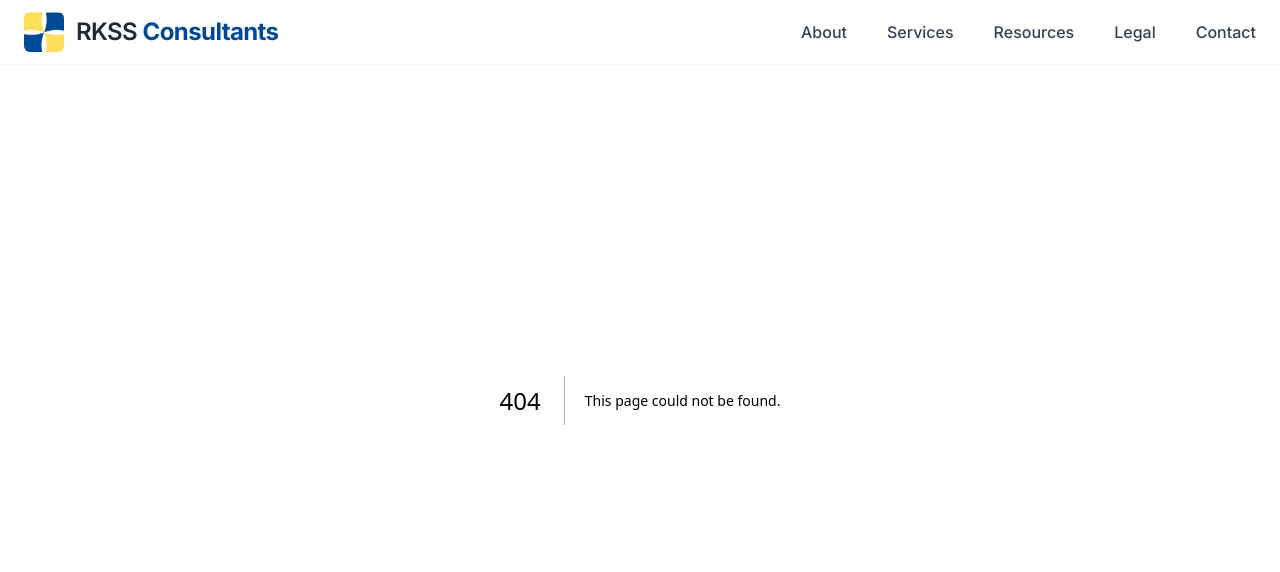
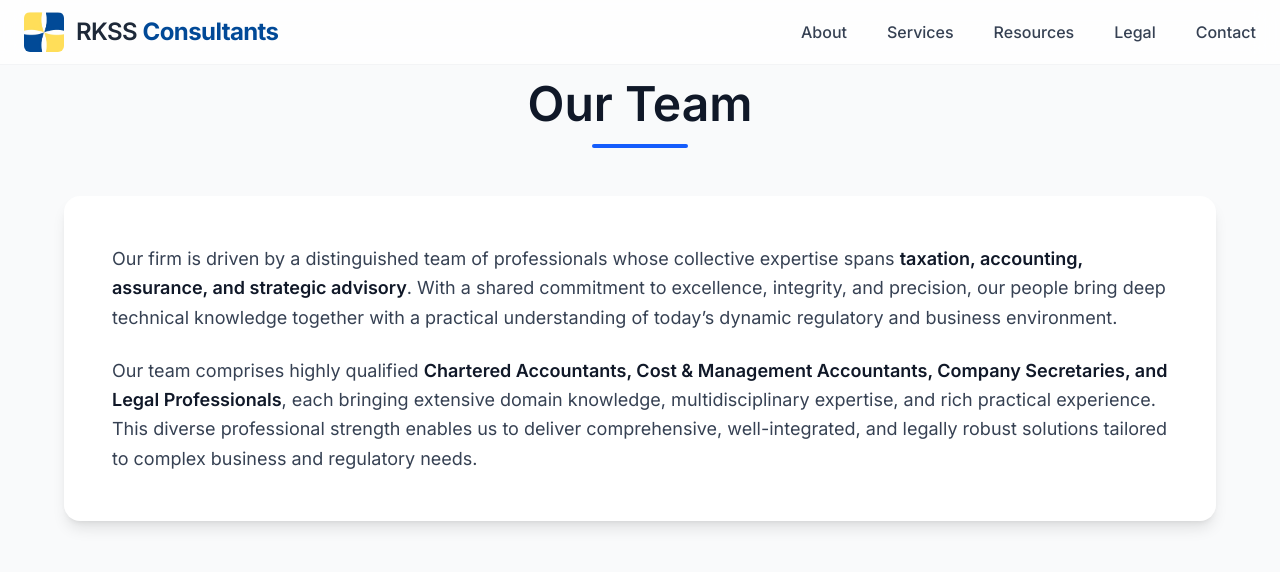
Before and after one commit to rohankumar390/rkss-portfolio, a Next.js app: page /about/our-team in a window 1280 px wide. Before the commit this address had no page. Shown: the top 572 px of the page. Built offline with nearby package versions, Linux system fonts and the light colour scheme.

Commit message:
Added sitemap and robots

```diff
--- a/package.json
+++ b/package.json
@@ -13,7 +13,8 @@
     "lucide-react": "^0.552.0",
     "next": "16.0.0",
     "react": "19.2.0",
-    "react-dom": "19.2.0"
+    "react-dom": "19.2.0",
+    "sitemap": "^9.0.1"
   },
   "devDependencies": {
     "@tailwindcss/postcss": "^4",
@@ -24,6 +25,7 @@
     "eslint": "^9",
     "eslint-config-next": "16.0.0",
     "postcss": "^8.5.6",
+    "sitemap-generator-cli": "^7.5.0",
     "tailwindcss": "^4.1.16",
     "typescript": "^5"
   }
--- /dev/null
+++ b/src/app/about/our-team/page.tsx
@@ -0,0 +1,45 @@
+export default function OurTeam() {
+  return (
+    <section className="bg-gray-50 py-20 px-6">
+      <div className="max-w-6xl mx-auto text-center">
+
+        {/* Section Heading */}
+        <div className="mb-12">
+          <h2 className="text-4xl md:text-5xl font-semibold text-gray-900">
+            Our Team
+          </h2>
+          <div className="w-24 h-1 bg-blue-600 mx-auto mt-4 rounded-full"></div>
+        </div>
+
+        {/* Content Card */}
+        <div className="bg-white shadow-lg rounded-2xl p-8 md:p-12 text-left">
+
+          <p className="text-lg text-gray-700 leading-relaxed mb-6">
+            Our firm is driven by a distinguished team of professionals whose
+            collective expertise spans{" "}
+            <span className="font-semibold text-gray-900">
+              taxation, accounting, assurance, and strategic advisory
+            </span>.
+            With a shared commitment to excellence, integrity, and precision,
+            our people bring deep technical knowledge together with a practical
+            understanding of today’s dynamic regulatory and business environment.
+          </p>
+
+          <p className="text-lg text-gray-700 leading-relaxed">
+            Our team comprises highly qualified{" "}
+            <span className="font-semibold text-gray-900">
+              Chartered Accountants, Cost & Management Accountants,
+              Company Secretaries, and Legal Professionals
+            </span>,
+            each bringing extensive domain knowledge, multidisciplinary
+            expertise, and rich practical experience. This diverse professional
+            strength enables us to deliver comprehensive, well-integrated,
+            and legally robust solutions tailored to complex business
+            and regulatory needs.
+          </p>
+
+        </div>
+      </div>
+    </section>
+  );
+}
--- a/src/app/about/page.tsx
+++ b/src/app/about/page.tsx
@@ -1,6 +1,7 @@
 // src/app/about/page.tsx
 import OurFirm from "./our-firm/page";
 import LeadershipTeam from "@/src/app/about/leadership-team/page";
+import OurTeam from "@/src/app/about/our-team/page";
 import WhyChooseUs from "./WhyChooseUs/page";
 
 export const metadata = {
@@ -13,7 +14,7 @@ export default function AboutPage() {
   return (
     <div>
       <OurFirm />
-      <LeadershipTeam />
+      <OurTeam />
       <WhyChooseUs />
     </div>
   );
--- a/src/components/WhyChooseUs.tsx
+++ b/src/components/WhyChooseUs.tsx
@@ -2,7 +2,7 @@ import { CheckCircle2 } from "lucide-react";
 
 const highlights = [
   {
-    title: "30+ Years of Proven Expertise",
+    title: "25+ Years of Proven Expertise",
     desc: "Decades of expertise in taxation, finance, audit, and corporate compliance across various key industries.",
   },
   {
```
Also changed, not shown: public/robots.txt (added), 2 other files (tests, documents, lock files or other folders).
